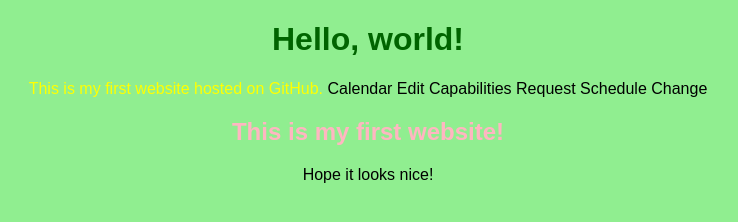
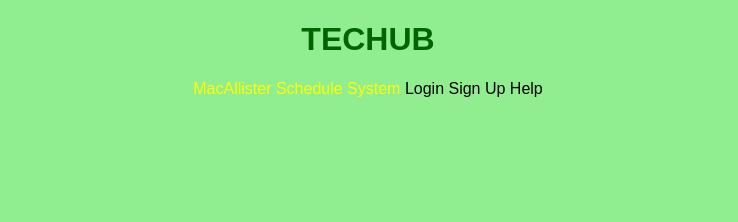
Before and after one commit to dpbueno106-cyber/techub, a plain HTML site: page index.html in a window 1280 px wide. Shown: the whole page, without its empty margins (272-1010 px from the left). Drawn offline with Linux system fonts and the light colour scheme.

Commit message:
Update index.html

```diff
--- a/index.html
+++ b/index.html
@@ -1,23 +1,21 @@
 <!DOCTYPE html>
 <html>
 <head>
-  <title>My Website</title>
+  <title>TecHub</title>
   <link rel="stylesheet"
 href="style.css">
 </head>
 <body>
-  <h1>Hello, world!</h1>
-  <p1>This is my first website hosted on GitHub.</p1>
+  <h1>TECHUB</h1>
+  <p1>MacAllister Schedule System</p1>
   <button1
-    onclick="sayHello1()">Calendar</button1>
+    onclick="sayHello1()">Login</button1>
    <button2
-    onclick="sayHello2()">Edit Capabilities</button2>
+    onclick="sayHello2()">Sign Up</button2>
    <button3
-    onclick="sayHello3()">Request Schedule Change</button3>
+    onclick="sayHello3()">Help</button3>
     <script src="script.js">
       </script>
-  <h2>This is my first website!</h2>
-  <p2>Hope it looks nice!</p2>
 
 </body>
 </html>
```
